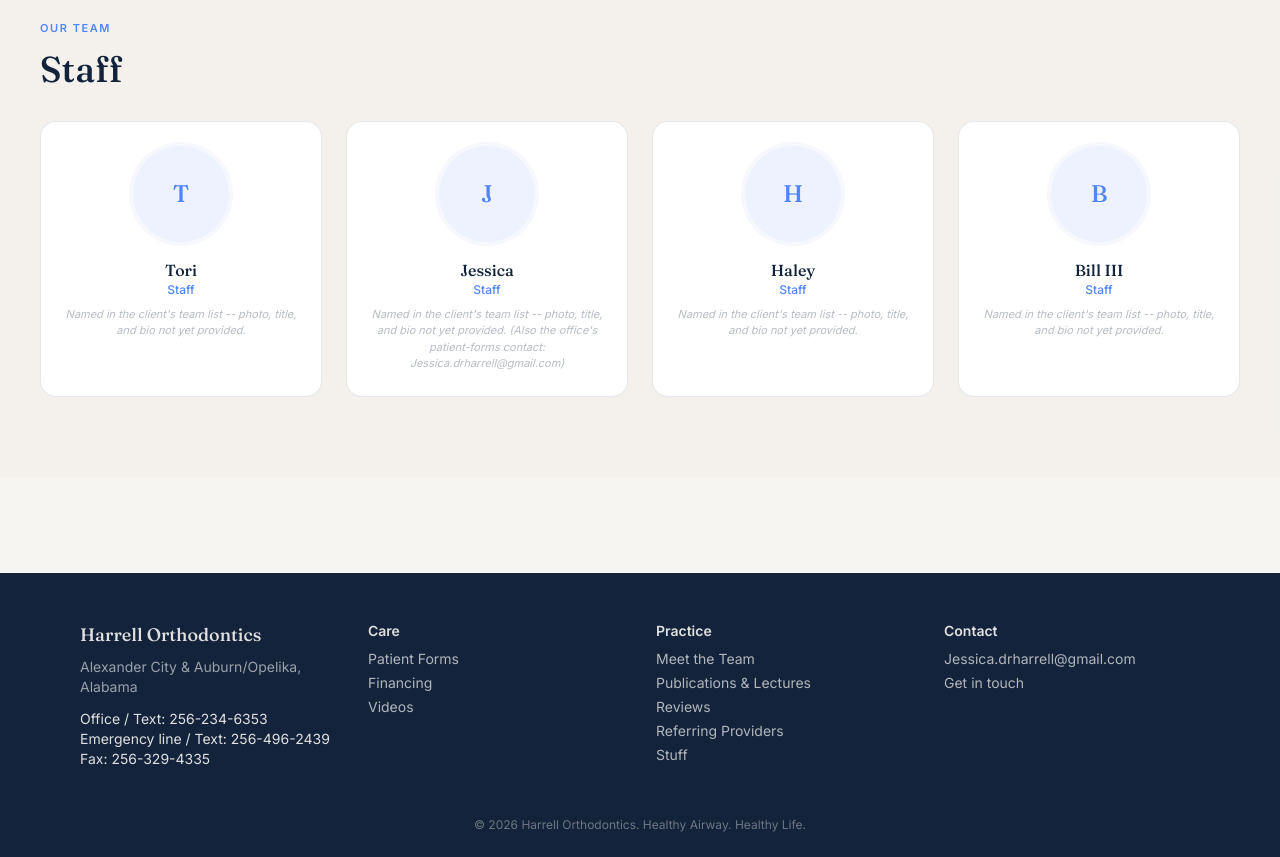
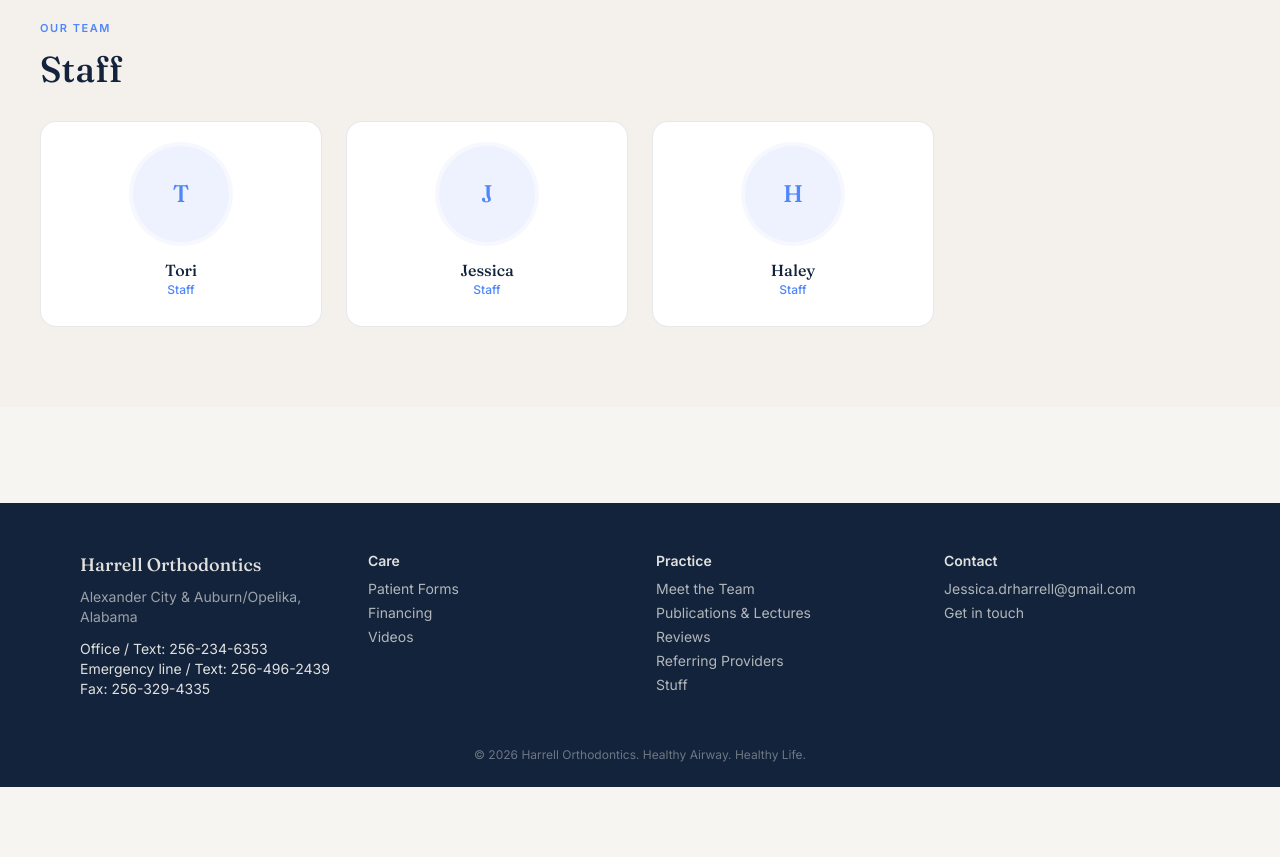
Before and after one commit to Somaiya-0/Complete_Harrell-Orthodontics-Frontend, a React (Vite) app: page /team in a window 1280 px wide. Shown: the part 1600-2457 px from the top of the page. After the commit the page ends 2387 px from the top, so only its background shows below. Built offline with nearby package versions, Linux system fonts and the light colour scheme; no server answers.

Commit message:
fixed staff team

```diff
--- a/src/mockData.js
+++ b/src/mockData.js
@@ -428,20 +428,20 @@ export const mockTeam = [
   },
   {
     id: 2, name: "Tori", role_title: "Staff", specialty: "", photo: null, is_doctor: false,
-    bio: "", education: "", pending_note: "Named in the client's team list -- photo, title, and bio not yet provided.",
+    // bio: "", education: "", pending_note: "Named in the client's team list -- photo, title, and bio not yet provided.",
   },
   {
     id: 3, name: "Jessica", role_title: "Staff", specialty: "", photo: null, is_doctor: false,
-    bio: "", education: "", pending_note: "Named in the client's team list -- photo, title, and bio not yet provided. (Also the office's patient-forms contact: Jessica.drharrell@gmail.com)",
+    // bio: "", education: "", pending_note: "Named in the client's team list -- photo, title, and bio not yet provided. (Also the office's patient-forms contact: Jessica.drharrell@gmail.com)",
   },
   {
     id: 4, name: "Haley", role_title: "Staff", specialty: "", photo: null, is_doctor: false,
-    bio: "", education: "", pending_note: "Named in the client's team list -- photo, title, and bio not yet provided.",
+    // bio: "", education: "", pending_note: "Named in the client's team list -- photo, title, and bio not yet provided.",
   },
-  {
-    id: 5, name: "Bill III", role_title: "Staff", specialty: "", photo: null, is_doctor: false,
-    bio: "", education: "", pending_note: "Named in the client's team list -- photo, title, and bio not yet provided.",
-  },
+  // {
+  //   id: 5, name: "Bill III", role_title: "Staff", specialty: "", photo: null, is_doctor: false,
+  //   // bio: "", education: "", pending_note: "Named in the client's team list -- photo, title, and bio not yet provided.",
+  // },
 ];
 
 
```
